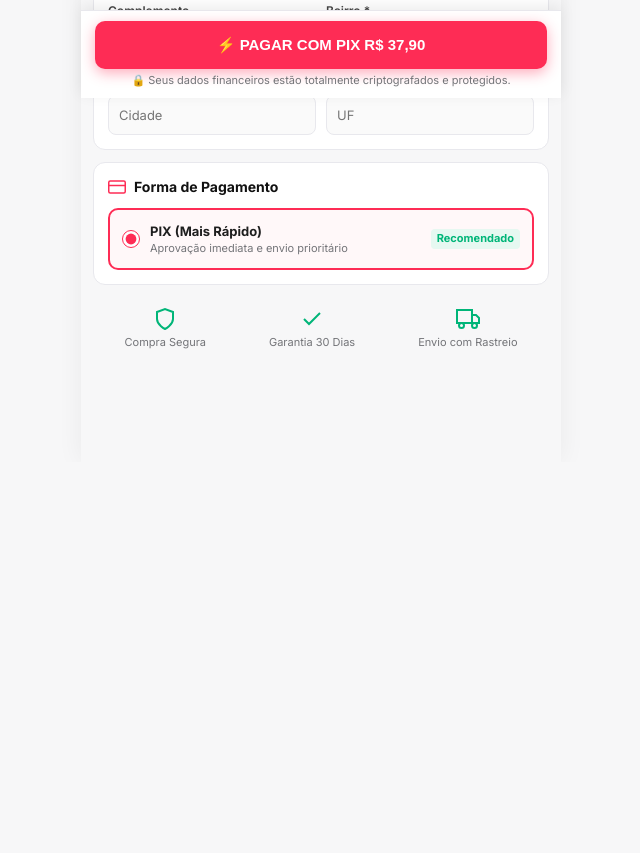
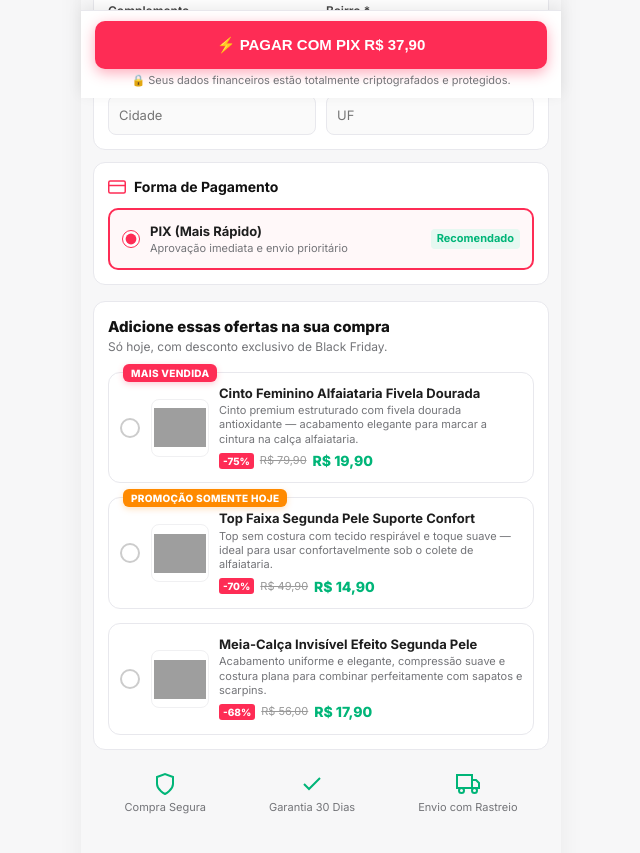
Before and after one commit to h1o0xo/esquentablackfriday, a plain HTML site: page pagamento.html in a window 1280 px wide. Shown: the part 702-1555 px from the top of the page, without its empty margins (319-959 px from the left). Before the commit the page ends 1164 px from the top, so only its background shows below. Drawn offline with nearby package versions, Linux system fonts and the light colour scheme; grey boxes are pictures that could not be loaded.

Commit message:
Update pagamento.html

```diff
--- a/pagamento.html
+++ b/pagamento.html
@@ -289,7 +289,79 @@
         </div>
       </section>
 
-      <script src="https://cdn.jsdelivr.net/npm/@supabase/supabase-js@2"></script>
+      <!-- ADICIONE ESSAS OFERTAS NA SUA COMPRA (ORDER BUMPS) -->
+      <section class="co-card co-bumps-card">
+        <div class="co-bumps-header">
+          <h3 class="co-bumps-title">Adicione essas ofertas na sua compra</h3>
+          <p class="co-bumps-subtitle">Só hoje, com desconto exclusivo de Black Friday.</p>
+        </div>
+
+        <div class="co-bumps-list">
+
+          <!-- Order Bump 1: Cinto Feminino Alfaiataria -->
+          <div class="co-bump-item" data-id="bump1" data-name="Cinto Feminino Alfaiataria Fivela Dourada" data-price="19.90">
+            <span class="co-bump-badge best">MAIS VENDIDA</span>
+            <div class="co-bump-inner">
+              <label class="co-bump-check-wrap" for="checkBump1">
+                <input type="checkbox" class="co-bump-checkbox" id="checkBump1">
+                <span class="co-bump-custom-check"></span>
+              </label>
+              <img src="https://i.ibb.co/n5hJ3F6/51-DKq-ELXg-FL-AC-SX522.jpg" alt="Cinto Feminino Alfaiataria Fivela Dourada" class="co-bump-img" onerror="this.src='images/bumps/bump1.jpg'">
+              <div class="co-bump-info">
+                <div class="co-bump-name">Cinto Feminino Alfaiataria Fivela Dourada</div>
+                <div class="co-bump-desc">Cinto premium estruturado com fivela dourada antioxidante — acabamento elegante para marcar a cintura na calça alfaiataria.</div>
+                <div class="co-bump-pricing">
+                  <span class="co-bump-discount">-75%</span>
+                  <span class="co-bump-original">R$ 79,90</span>
+                  <span class="co-bump-price">R$ 19,90</span>
+                </div>
+              </div>
+            </div>
+          </div>
+
+          <!-- Order Bump 2: Top Faixa Segunda Pele -->
+          <div class="co-bump-item" data-id="bump2" data-name="Top Faixa Segunda Pele Suporte Confort" data-price="14.90">
+            <span class="co-bump-badge today">PROMOÇÃO SOMENTE HOJE</span>
+            <div class="co-bump-inner">
+              <label class="co-bump-check-wrap" for="checkBump2">
+                <input type="checkbox" class="co-bump-checkbox" id="checkBump2">
+                <span class="co-bump-custom-check"></span>
+              </label>
+              <img src="https://i.ibb.co/6jNtV0w/download-2.webp" alt="Top Faixa Segunda Pele" class="co-bump-img" onerror="this.src='images/bumps/bump2.webp'">
+              <div class="co-bump-info">
+                <div class="co-bump-name">Top Faixa Segunda Pele Suporte Confort</div>
+                <div class="co-bump-desc">Top sem costura com tecido respirável e toque suave — ideal para usar confortavelmente sob o colete de alfaiataria.</div>
+                <div class="co-bump-pricing">
+                  <span class="co-bump-discount">-70%</span>
+                  <span class="co-bump-original">R$ 49,90</span>
+                  <span class="co-bump-price">R$ 14,90</span>
+                </div>
+              </div>
+            </div>
+          </div>
+
+          <!-- Order Bump 3: Meia-Calça Invisível -->
+          <div class="co-bump-item" data-id="bump3" data-name="Meia-Calça Invisível Efeito Segunda Pele" data-price="17.90">
+            <div class="co-bump-inner">
+              <label class="co-bump-check-wrap" for="checkBump3">
+                <input type="checkbox" class="co-bump-checkbox" id="checkBump3">
+                <span class="co-bump-custom-check"></span>
+              </label>
+              <img src="https://i.ibb.co/nNymKbtC/download-3.webp" alt="Meia-Calça Invisível Efeito Segunda Pele" class="co-bump-img" onerror="this.src='images/bumps/bump3.webp'">
+              <div class="co-bump-info">
+                <div class="co-bump-name">Meia-Calça Invisível Efeito Segunda Pele</div>
+                <div class="co-bump-desc">Acabamento uniforme e elegante, compressão suave e costura plana para combinar perfeitamente com sapatos e scarpins.</div>
+                <div class="co-bump-pricing">
+                  <span class="co-bump-discount">-68%</span>
+                  <span class="co-bump-original">R$ 56,00</span>
+                  <span class="co-bump-price">R$ 17,90</span>
+                </div>
+              </div>
+            </div>
+          </div>
+
+        </div>
+      </section>
 
       <!-- SELOS DE CONFIANÇA -->
       <div class="co-trust">
```
